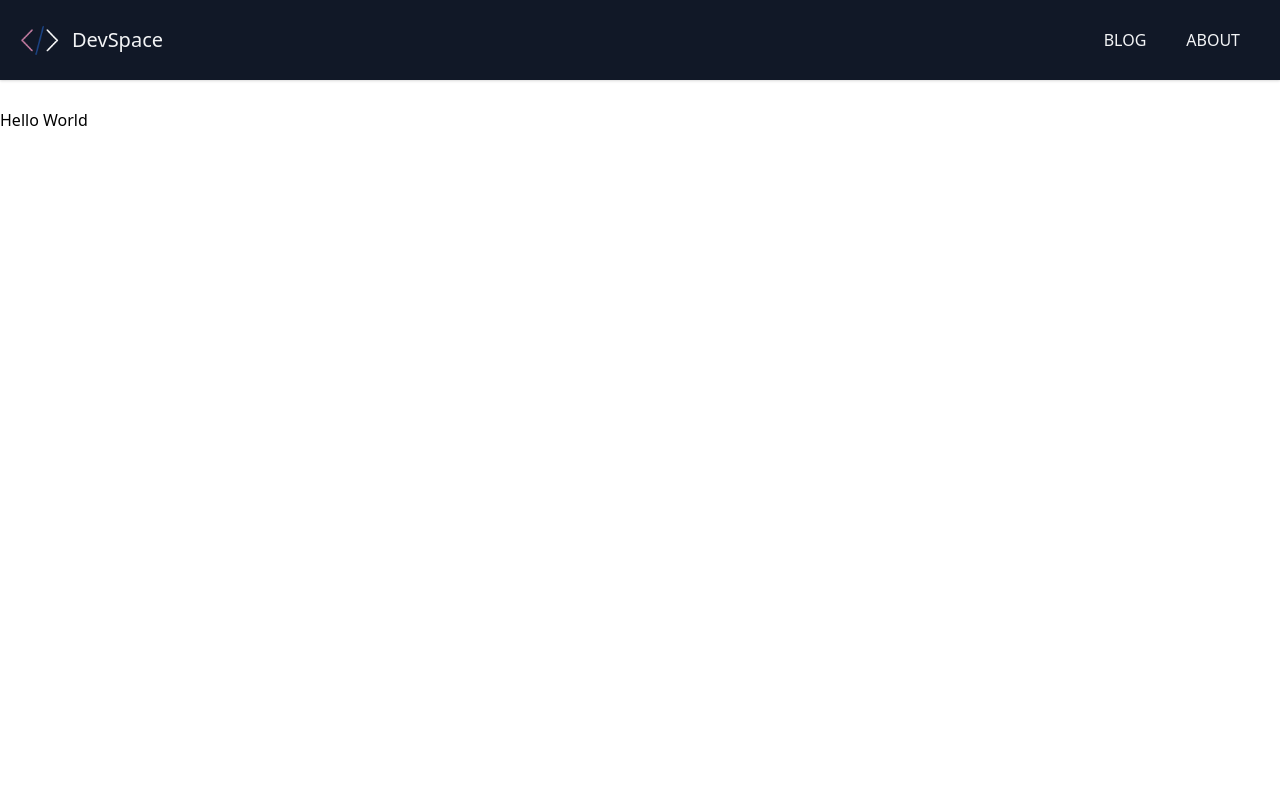
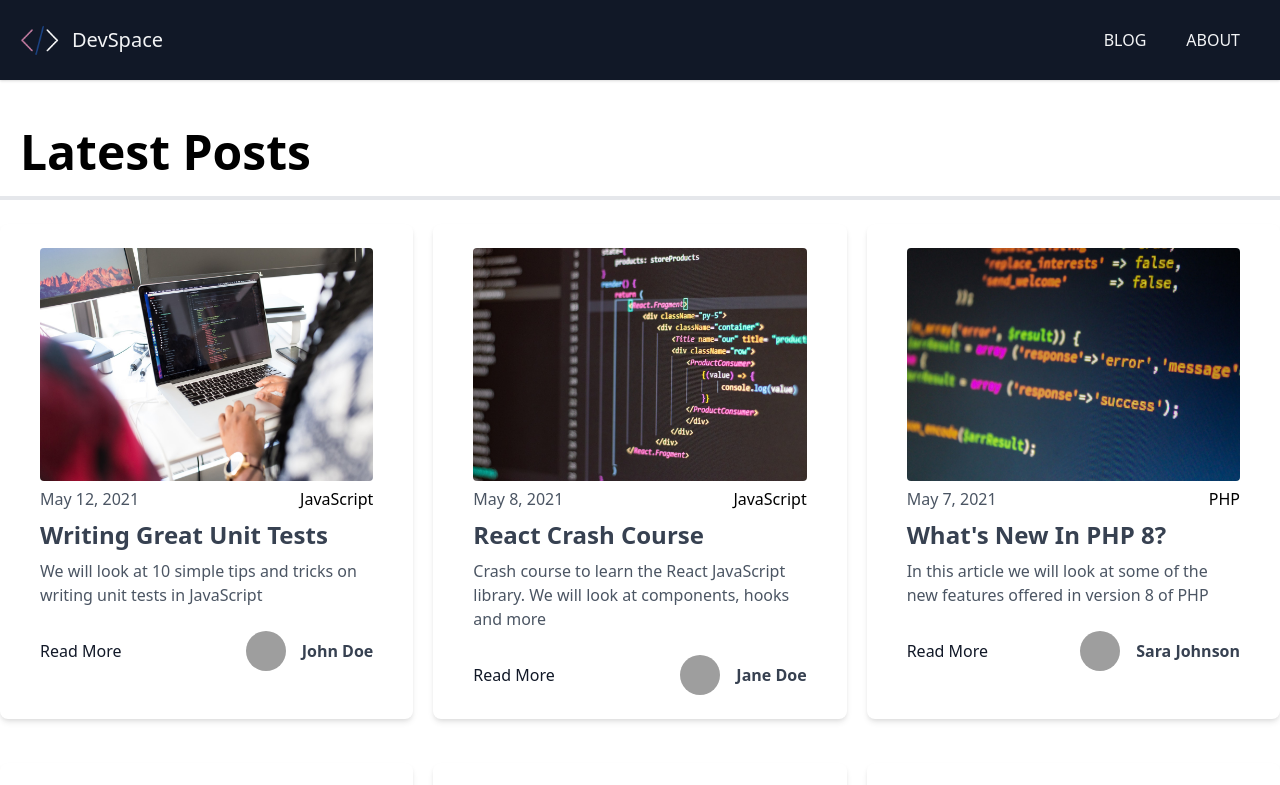
Before and after one commit to MichaelFrieze/devspace-blog, a Next.js app: page / in a window 1280 px wide. Shown: the top 785 px of the page. Built offline with nearby package versions, Linux system fonts and the light colour scheme; grey boxes are pictures that could not be loaded.

Commit message:
Sort posts by date

```diff
--- /dev/null
+++ b/components/Post.js
@@ -0,0 +1,46 @@
+import Link from 'next/link';
+import Image from 'next/image';
+
+export default function Post({ post }) {
+  return (
+    <div className="w-full px-10 py-6 bg-white rounded-lg shadow-md mt-6">
+      <Image
+        src={post.frontmatter.cover_image}
+        alt=""
+        height={420}
+        width={600}
+        className="mb-4 rounded"
+      />
+
+      <div className="flex justify-between items-center">
+        <span className="font-light text-gray-600">
+          {post.frontmatter.date}
+        </span>
+        <div>{post.frontmatter.category}</div>
+      </div>
+
+      <div className="mt-2">
+        <Link href={`/blog/${post.slug}`}>
+          <a className="text-2xl text-gray-700 font-bold hover:underline">
+            {post.frontmatter.title}
+          </a>
+        </Link>
+        <p className="mt-2 text-gray-600">{post.frontmatter.excerpt}</p>
+      </div>
+
+      <div className="flex justify-between items-center mt-6">
+        <Link href={`/blog/${post.slug}`}>
+          <a className="text-gray-900 hover:text-blue-600">Read More</a>
+        </Link>
+        <div className="flex items-center">
+          <img
+            src={post.frontmatter.author_image}
+            alt=""
+            className="mx-4 w-10 h-10 object-cover rounded-full hidden sm:block"
+          />
+          <h3 className="text-gray-700 font-bold">{post.frontmatter.author}</h3>
+        </div>
+      </div>
+    </div>
+  );
+}
--- a/pages/index.js
+++ b/pages/index.js
@@ -1,13 +1,27 @@
 import fs from 'fs';
 import path from 'path';
+import Link from 'next/link';
 import matter from 'gray-matter';
 import Layout from '../components/Layout';
+import Post from '../components/Post';
+import { sortByDate } from '../utils';
 
 export default function HomePage({ posts }) {
-  console.log(posts);
   return (
     <Layout>
-      <h1>Hello World</h1>
+      <h1 className="text-5xl border-b-4 p-5 font-bold">Latest Posts</h1>
+
+      <div className="grid md:grid-cols-2 lg:grid-cols-3 gap-5">
+        {posts.map((post, index) => (
+          <Post key={index} post={post} />
+        ))}
+      </div>
+
+      <Link href="/blog">
+        <a className="block text-center border border-gray-500 text-gray-800 rounded-md py-4 my-5 transition duration-500 ease select-none hover:text-white hover:bg-gray-900 focus:outline-none focus:shadow-outline w-full">
+          All Posts
+        </a>
+      </Link>
     </Layout>
   );
 }
@@ -33,7 +47,7 @@ export async function getStaticProps() {
 
   return {
     props: {
-      posts,
+      posts: posts.sort(sortByDate).slice(0, 6),
     },
   };
 }
--- /dev/null
+++ b/utils/index.js
@@ -0,0 +1,3 @@
+export const sortByDate = (a, b) => {
+  return new Date(b.frontmatter.date) - new Date(a.frontmatter.date);
+};
```
